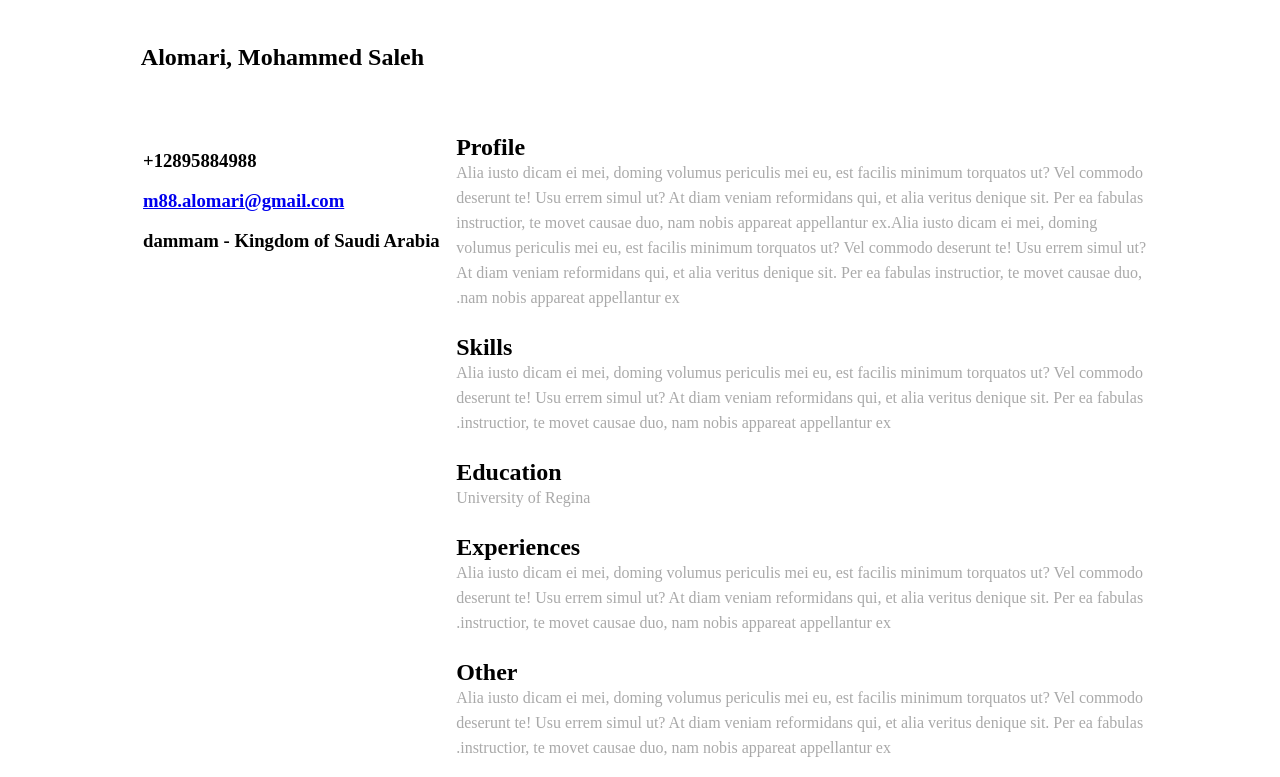
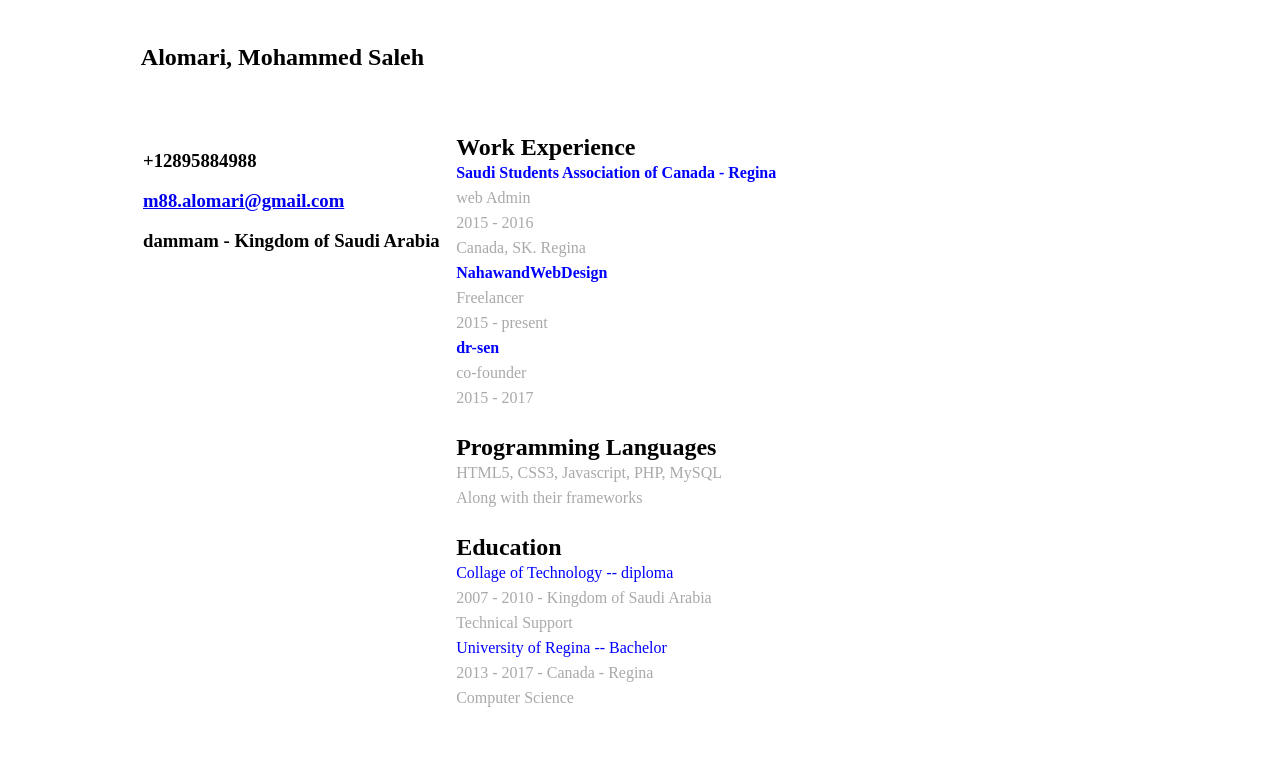
Before and after one commit to Emms3/Emms3.github.io, a plain HTML site: page index.html in a window 1280 px wide. Shown: the part 3220-3997 px from the top of the page. Drawn offline with Linux system fonts and the light colour scheme.

Commit message:
Resume random edit

```diff
--- a/index.html
+++ b/index.html
@@ -25,7 +25,10 @@
   <script async src="https://www.googletagmanager.com/gtag/js?id=UA-109226101-1"></script>
   <script>
     window.dataLayer = window.dataLayer || [];
-    function gtag(){dataLayer.push(arguments);}
+
+    function gtag() {
+      dataLayer.push(arguments);
+    }
     gtag('js', new Date());
 
     gtag('config', 'UA-109226101-1');
@@ -141,16 +144,16 @@
 
       <h3 style="text-decoration: underline;">نبذه عن المشروع:</h3>
       <br>
-<p>	&nbsp;	&nbsp;	&nbsp;	&nbsp;توفير إستمارة "فورم" للمطورين العرب</p>
+      <p> &nbsp; &nbsp; &nbsp; &nbsp;توفير إستمارة "فورم" للمطورين العرب</p>
       <br>
       <h3 style="text-decoration: underline;">اللغات المستخدمة:</h3>
       <br>
       <ul class="unlist">
-  <li>	&nbsp;	&nbsp;	&nbsp;	&nbsp;١. هتش تي إم إل</li>
+        <li> &nbsp; &nbsp; &nbsp; &nbsp;١. هتش تي إم إل</li>
         <br>
-  <li>	&nbsp;	&nbsp;	&nbsp;	&nbsp;٢. سي إس إس</li>
+        <li> &nbsp; &nbsp; &nbsp; &nbsp;٢. سي إس إس</li>
         <br>
-  <li>	&nbsp;	&nbsp;	&nbsp;	&nbsp;٣. چاڤا سكريبت</li>
+        <li> &nbsp; &nbsp; &nbsp; &nbsp;٣. چاڤا سكريبت</li>
       </ul>
       <br>
       <h3 style="text-decoration: underline;">طريقة الإستخدام:</h3>
@@ -184,7 +187,9 @@
       </p>
       <i class="fa fa-headphones" aria-hidden="true"></i>
       <br>
-      <a style="text-decoration: none; color: black;" href="https://www.youtube.com/watch?v=gSkIwwdT79E" target="_blank"><p style="direction: ltr;"><b>DO NOT</b> go gentle into that good night.. <span style="text-align: right; font-size: 10px; color: black;">Interstellar</span></p></a>
+      <a style="text-decoration: none; color: black;" href="https://www.youtube.com/watch?v=gSkIwwdT79E" target="_blank">
+        <p style="direction: ltr;"><b>DO NOT</b> go gentle into that good night.. <span style="text-align: right; font-size: 10px; color: black;">Interstellar</span></p>
+      </a>
 
 
 
@@ -248,29 +253,37 @@
     <div class="flexFor5">
       <div class="main-5-container">
         <div class="" style="text-align: left; width:70%; direction: ltr; line-height: 25px;">
-        <h2 class="headings5">Profile</h2>
-        <p>Alia iusto dicam ei mei, doming volumus periculis mei eu, est facilis minimum torquatos ut? Vel commodo deserunt te! Usu errem simul ut? At diam veniam reformidans qui, et alia veritus denique sit. Per ea fabulas instructior, te movet causae duo, nam
-        nobis appareat appellantur ex.Alia iusto dicam ei mei, doming volumus periculis mei eu, est facilis minimum torquatos ut? Vel commodo deserunt te! Usu errem simul ut? At diam veniam reformidans qui, et alia veritus denique sit. Per ea fabulas instructior, te movet causae duo, nam
-        nobis appareat appellantur ex.</p>
+          <h2 class="headings5">Work Experience</h2>
+          <h4 style="color: blue;">Saudi Students Association of Canada - Regina</h4>
+          <p>web Admin</p>
+          <p style="direction: ltr;">2015 - 2016</p>
+          <p>Canada, SK. Regina</p>
+
+          <h4 style="color: blue;">NahawandWebDesign</h4>
+          <p>Freelancer</p>
+          <p style="direction: ltr;">2015 - present</p>
+
+          <h4 style="color: blue;">dr-sen</h4>
+          <p>co-founder</p>
+          <p style="direction: ltr;">2015 - 2017</p>
           <br>
 
-        <h2 class="headings5">Skills</h2>
-        <p>Alia iusto dicam ei mei, doming volumus periculis mei eu, est facilis minimum torquatos ut? Vel commodo deserunt te! Usu errem simul ut? At diam veniam reformidans qui, et alia veritus denique sit. Per ea fabulas instructior, te movet causae duo, nam
-        nobis appareat appellantur ex.</p>
+          <h2 class="headings5">Programming Languages</h2>
+          <p>HTML5, CSS3, Javascript, PHP, MySQL</p>
+          <p>Along with their frameworks</p>
           <br>
 
           <h2 class="headings5">Education</h2>
-        <p>University of Regina</p>
+          <p style="color: blue;">Collage of Technology -- diploma</p>
+          <p style="direction: ltr;">2007 - 2010 - Kingdom of Saudi Arabia</p>
+          <p>Technical Support</p>
+
+          <p style="color: blue;">University of Regina -- Bachelor</p>
+          <p style="direction: ltr;">2013 - 2017 - Canada - Regina</p>
+          <p>Computer Science</p>
+
           <br>
 
-        <h2 class="headings5">Experiences</h2>
-        <p>Alia iusto dicam ei mei, doming volumus periculis mei eu, est facilis minimum torquatos ut? Vel commodo deserunt te! Usu errem simul ut? At diam veniam reformidans qui, et alia veritus denique sit. Per ea fabulas instructior, te movet causae duo, nam
-        nobis appareat appellantur ex.</p>
-        <br>
-
-        <h2 class="headings5">Other</h2>
-        <p>Alia iusto dicam ei mei, doming volumus periculis mei eu, est facilis minimum torquatos ut? Vel commodo deserunt te! Usu errem simul ut? At diam veniam reformidans qui, et alia veritus denique sit. Per ea fabulas instructior, te movet causae duo, nam
-        nobis appareat appellantur ex.</p>
           <br>
 
         </div>
@@ -297,7 +310,7 @@
       <!-- mail -->
       <a href="mailto:m88.alomari@gmail.com" target="_top"><i title="إرسل لي إيميل" class="fa fa-google fa-2x google" aria-hidden="true"></i></a>
       <!-- github -->
-      <i class="fa fa-github fa-2x github" aria-hidden="true"></i>
+      <a href="emms3.github.io" target="_blank"><i class="fa fa-github fa-2x github" aria-hidden="true"></i></a>
       <!-- twitter -->
       <a href="https://twitter.com/emms3_" target="_blank">
       <i title="تابعني في تويتر" class="fa fa-twitter fa-2x twitter" aria-hidden="true"></i>
```
Lines whose indentation alone changed are shown as unchanged.
